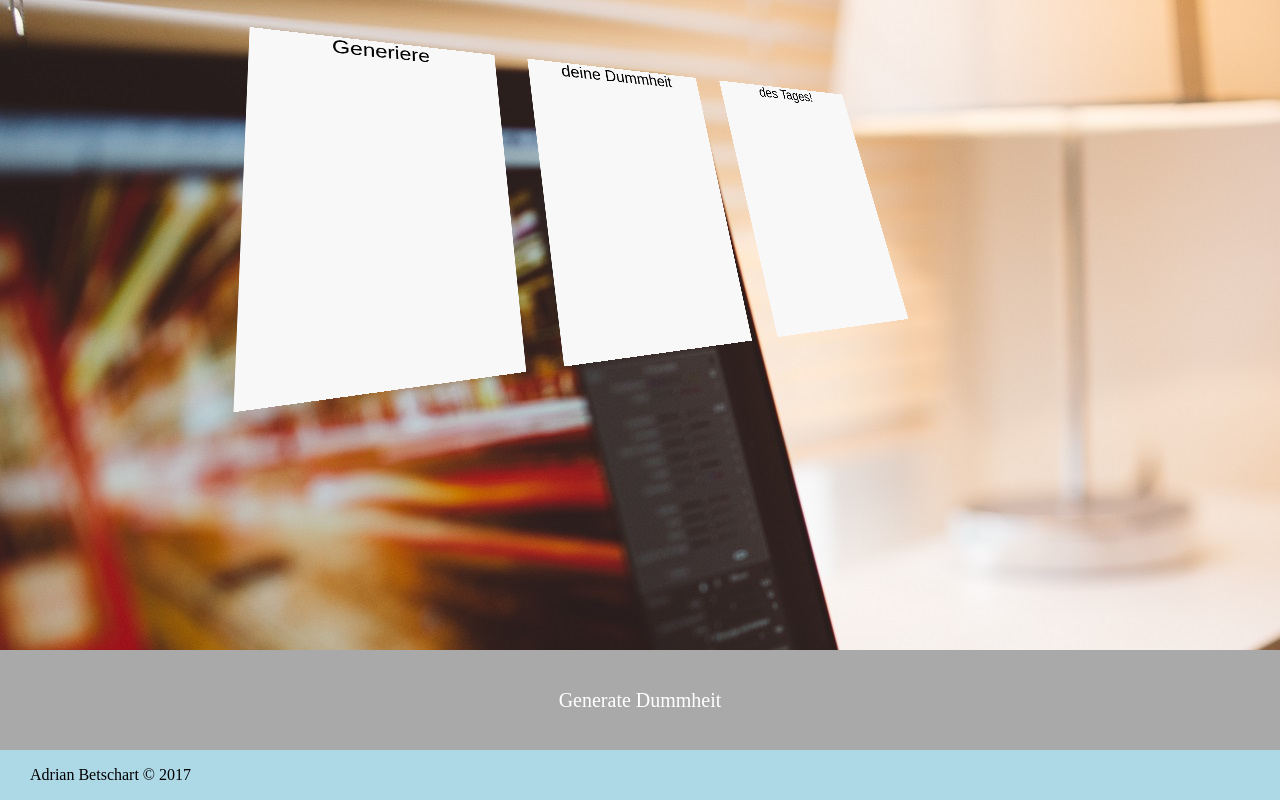
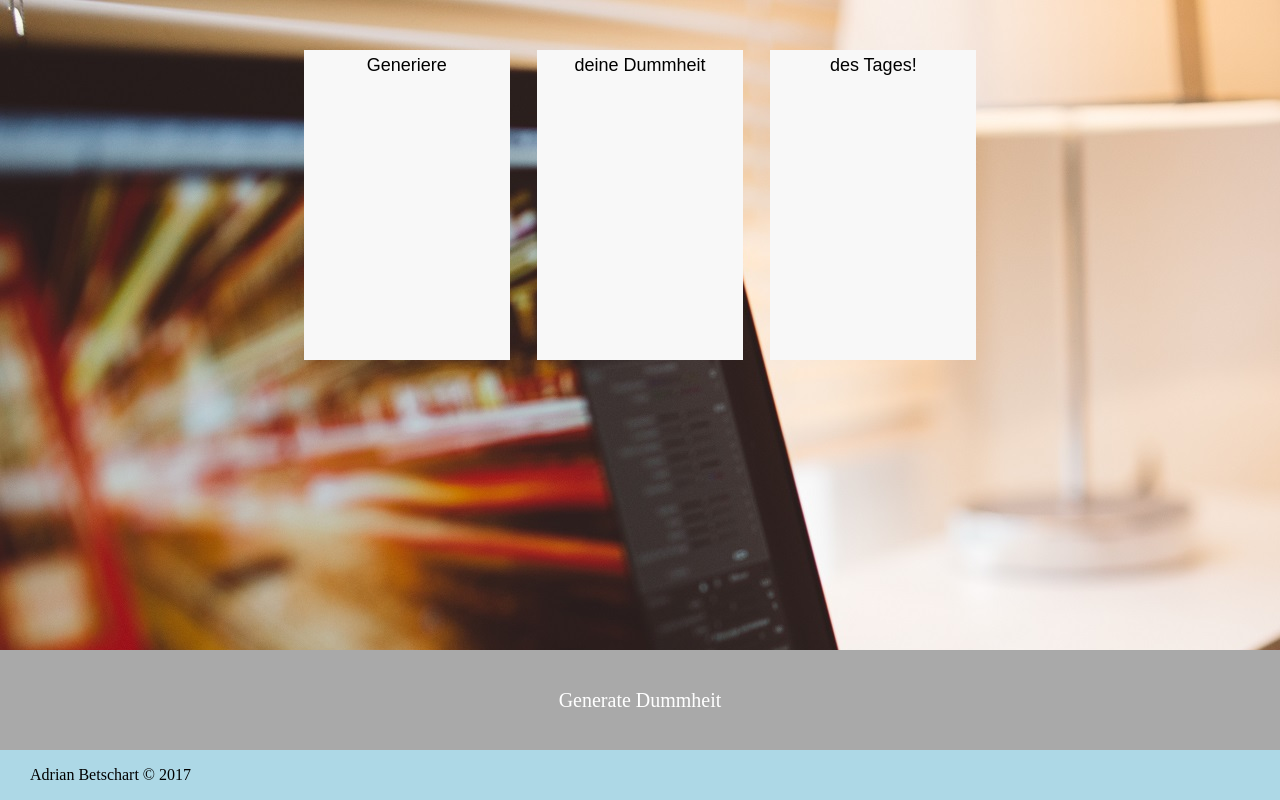
Before and after one commit to andidi144/Dummheit-des-Tages, a plain HTML site: page index.html in a window 1280 px wide. Drawn offline with nearby package versions, Linux system fonts and the light colour scheme; no server answers; a web font is replaced by a local one.

Commit message:
feat(css): edit style of cards

```diff
--- a/style.css
+++ b/style.css
@@ -33,23 +33,26 @@ footer {
 }
 
 #weisheit {
-    transform: perspective( 600px ) rotateY(28deg) rotateX(20deg);
+    /* transform: perspective( 600px ) rotateY(28deg) rotateX(20deg); */
     position: relative;
     top: 50px;
     height: 300px;
     width: 700px;
+    max-width: 90%;
     display: flex;
     margin: auto;
 }
 
 .card {
+    word-wrap: break-word;
     font-family: sans-serif;
     font-size: 18px;
-    width: 200px;
+    width: 28%;
     height: 100%;
     margin: auto;
     text-align: center;
     background: #f8f8f8;
+    padding: 5px;
 }
 
 .generateButton {
```
